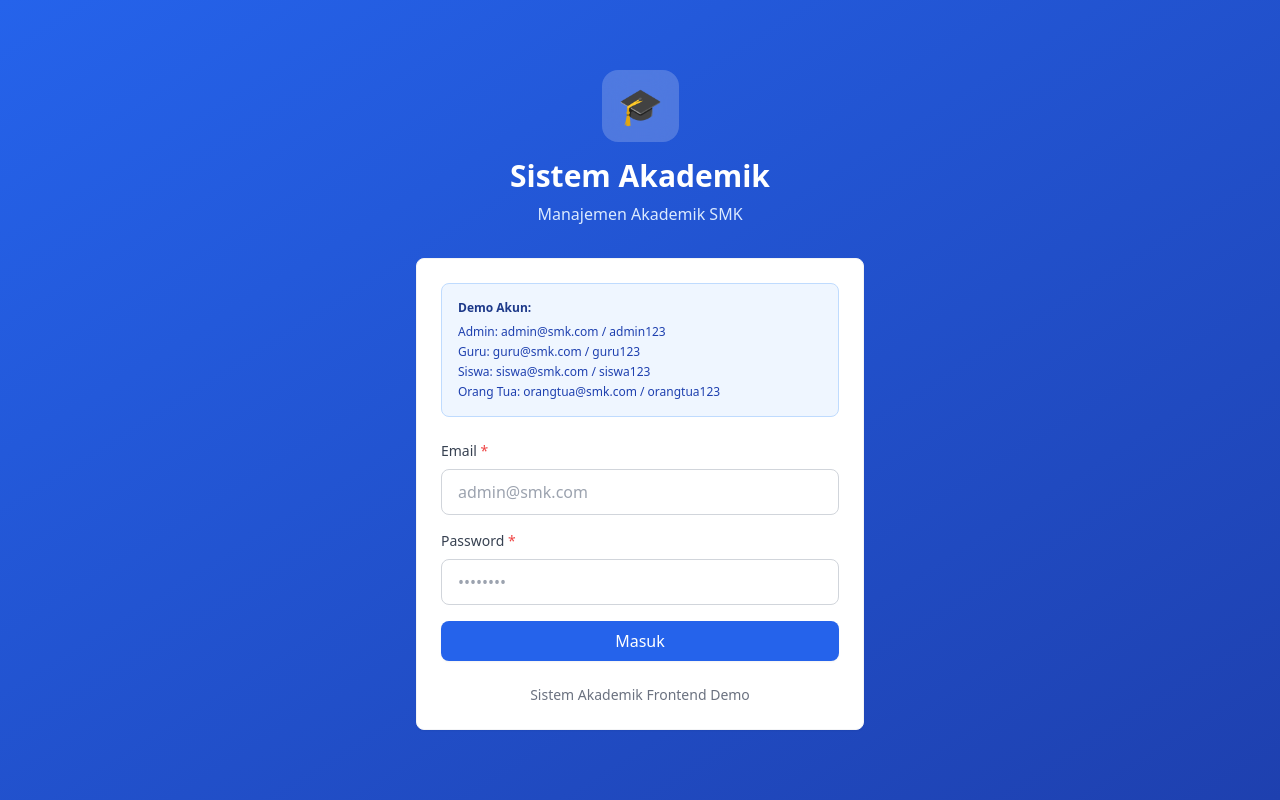
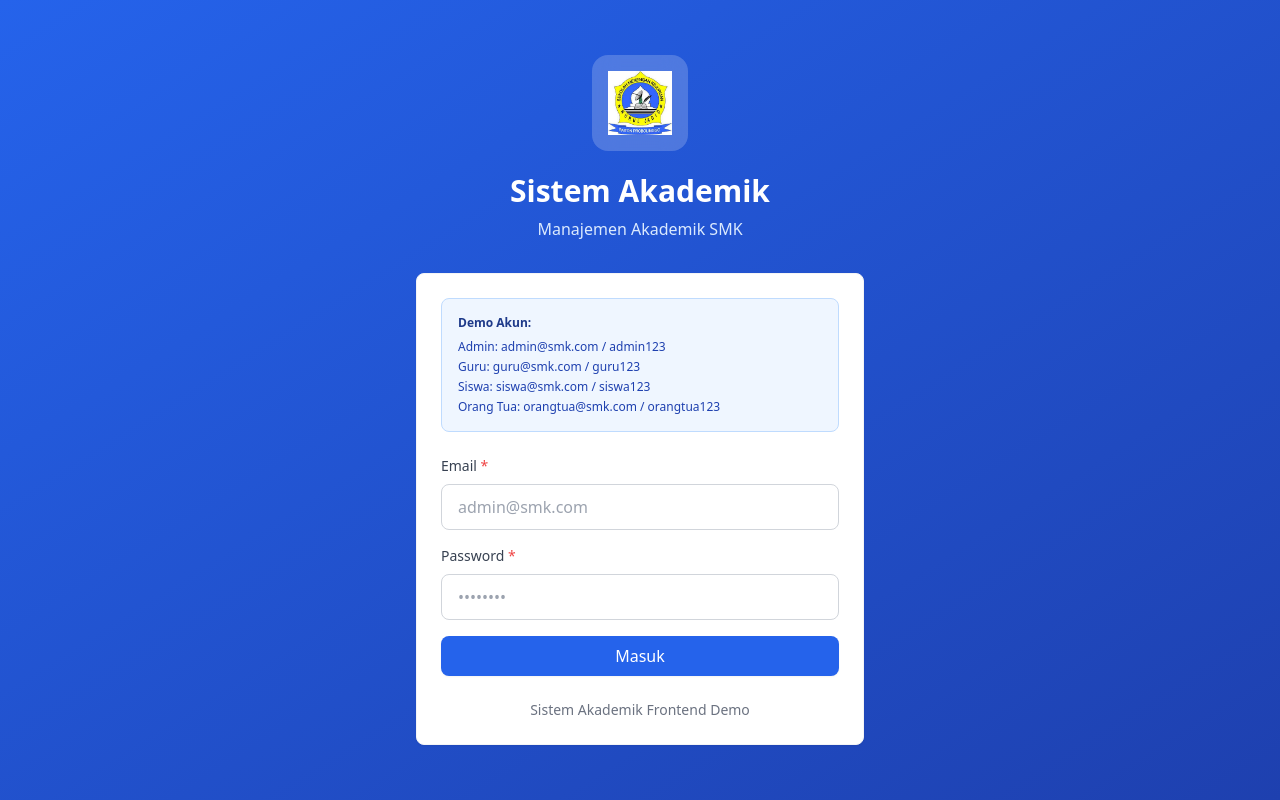
Before and after one commit to Nurfalah-0/Sistem-Akademik-SMK, a Vue app: page /login in a window 1280 px wide. Built offline with nearby package versions, Linux system fonts and the light colour scheme.

Commit message:
Add new image asset for download functionality

```diff
--- a/src/features/auth/LoginPage.vue
+++ b/src/features/auth/LoginPage.vue
@@ -4,7 +4,8 @@
       <!-- Logo/Header -->
       <div class="text-center mb-8">
         <div class="inline-block bg-white/20 backdrop-blur-md rounded-2xl p-4 mb-4">
-          <span class="text-4xl">🎓</span>
+          <span class="text-4xl"></span>
+            <img src="/src/assets/download (2).jpg" alt="Logo" class="h-16 w-16 mx-auto">
         </div>
         <h1 class="text-3xl font-bold text-white mb-2">Sistem Akademik</h1>
         <p class="text-blue-100">Manajemen Akademik SMK</p>
```
Also changed, not shown: src/assets/download (2).jpg (added).
